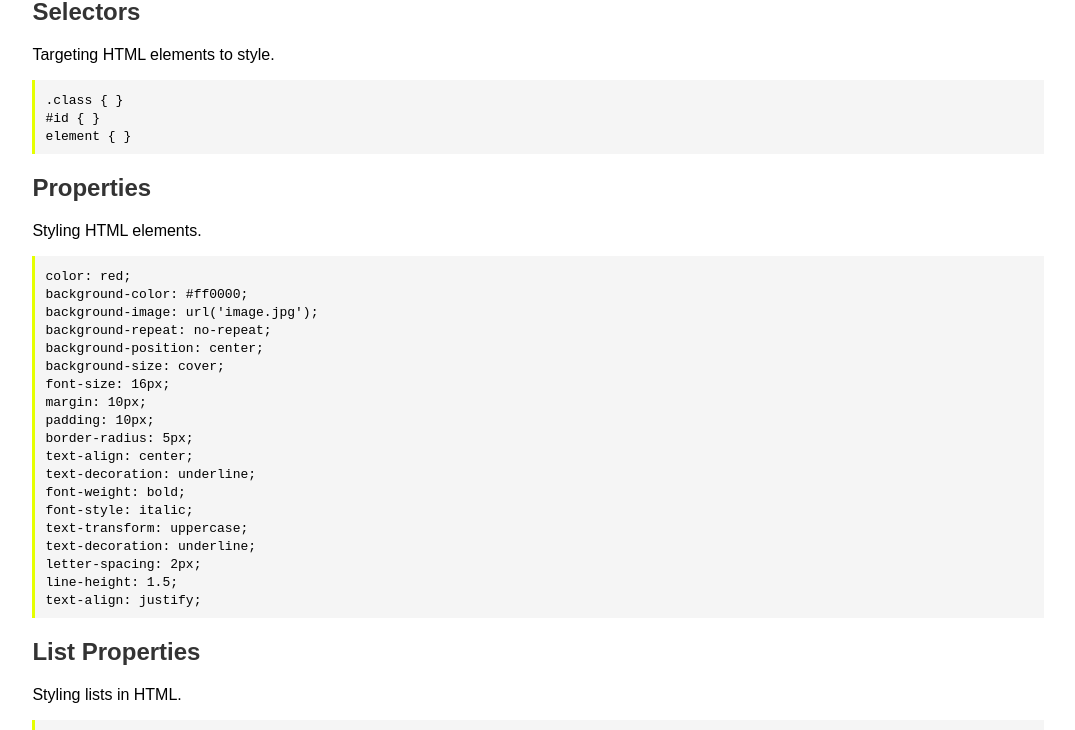
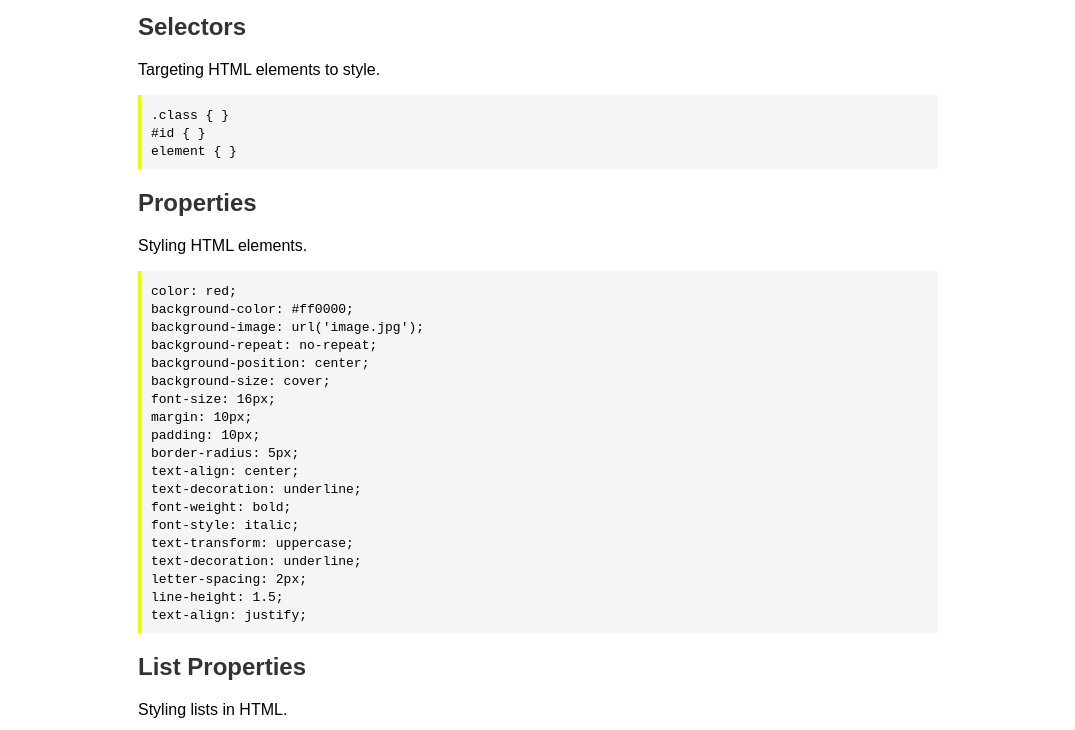
Before and after one commit to everettgitgit/ethanb2, a plain HTML site: page index.html in a window 1280 px wide. Shown: the part 150-880 px from the top of the page, without its empty margins (102-1177 px from the left). Drawn offline with Linux system fonts and the light colour scheme.

Commit message:
Update index.html

```diff
--- a/index.html
+++ b/index.html
@@ -8,6 +8,10 @@
         /* Add your CSS styling here */
         body {
             font-family: Arial, sans-serif;
+            width: 1000px;
+            margin-left: auto;
+            margin-right: auto;
+            margin-top: 2%;
         }
         .container {
             width: 80%;
```
